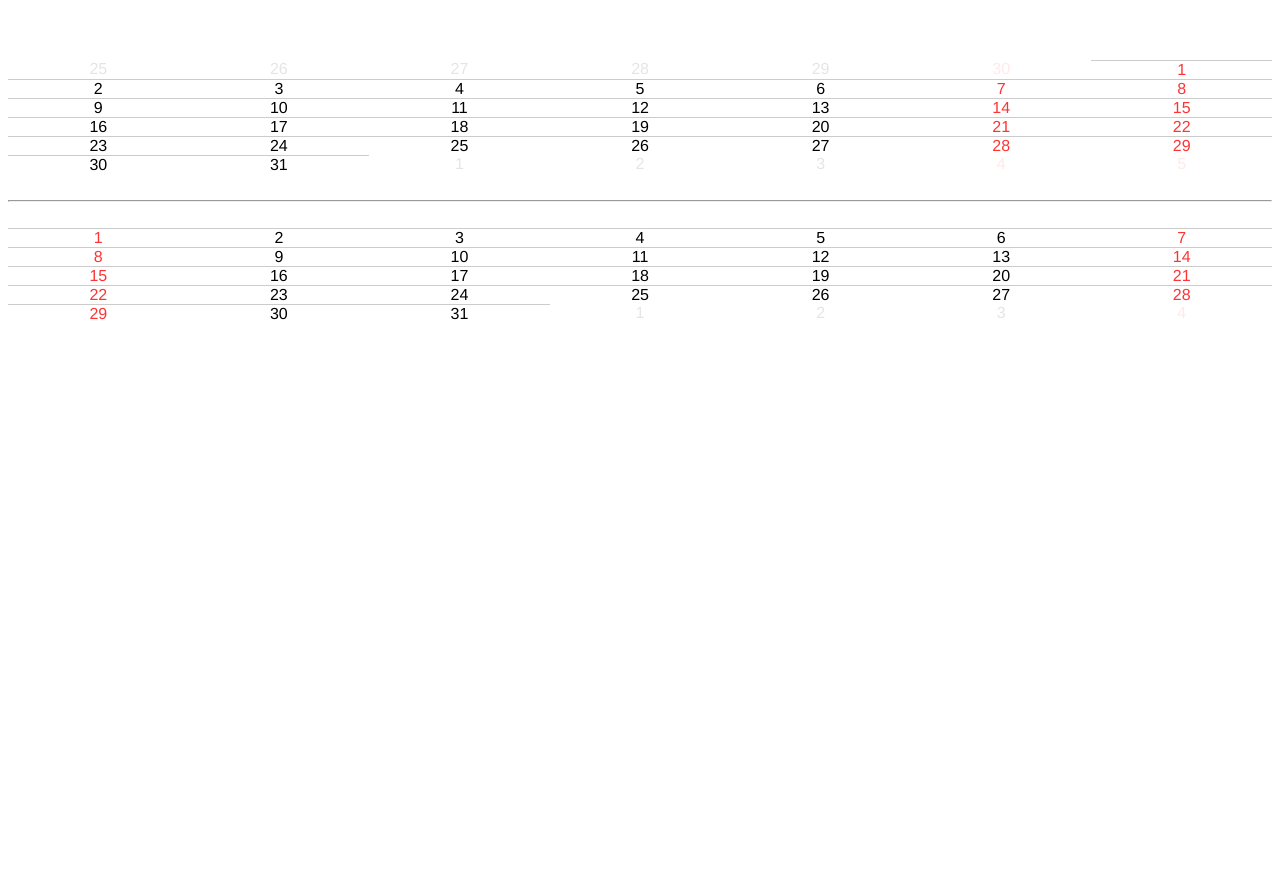
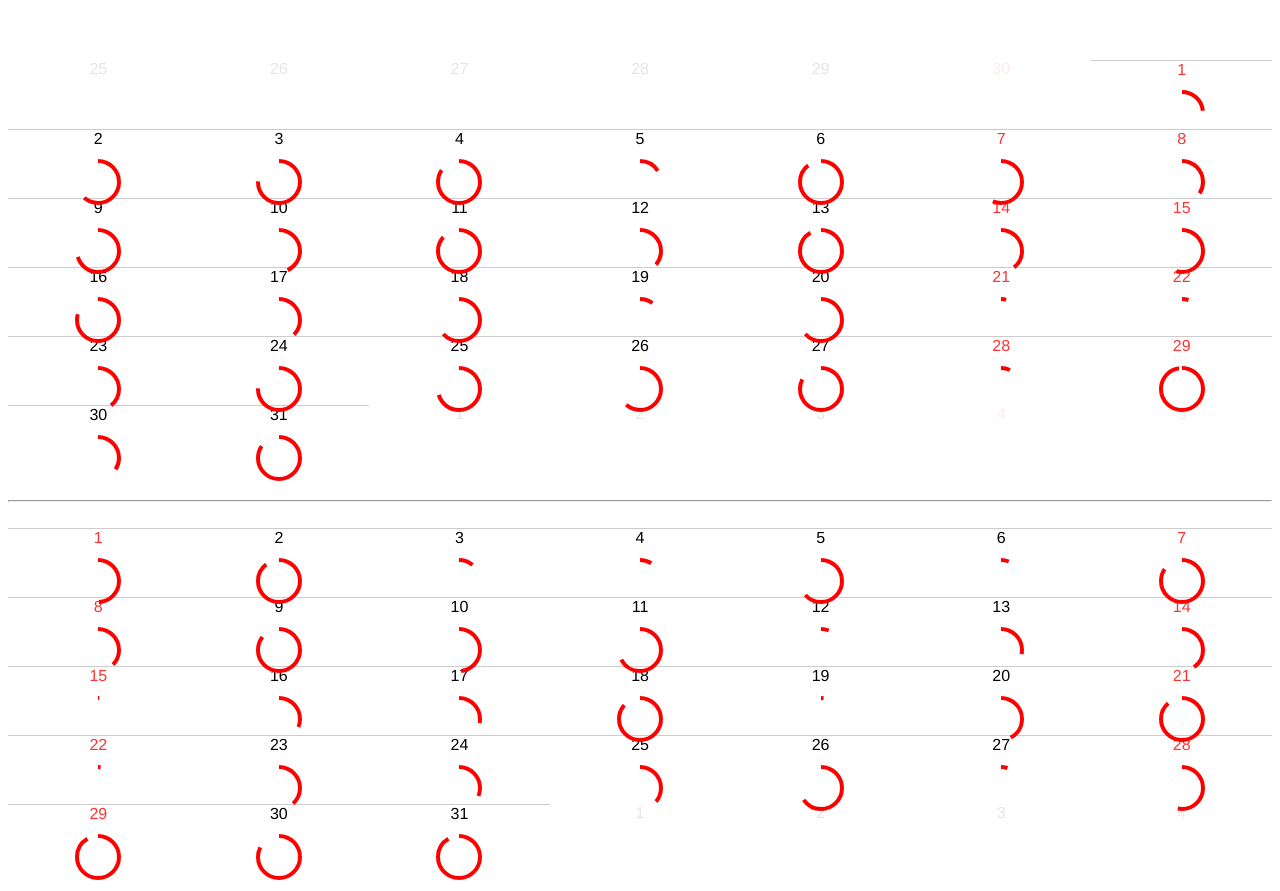
Before and after one commit to sanyakiedis/cell-calendar, a Vue app: page / in a window 1280 px wide. Before the commit the page ends 800 px from the top, so only its background shows below. Built offline with nearby package versions, Linux system fonts and the light colour scheme.

Commit message:
add svg tracker ring

```diff
--- a/src/components/CellCalendar.vue
+++ b/src/components/CellCalendar.vue
@@ -3,6 +3,7 @@
         <div class="week" v-for="week in cellArray">
             <div class="day" v-for="cell in week" :class="{'other-month': cell.month !== month}">
                 {{cell.day}}
+                <tracker v-if="cell.month === month" :value="Math.floor(Math.random() * 100)"></tracker>
             </div>
         </div>
     </div>
@@ -11,8 +12,9 @@
 <script lang="ts">
     import {Component, Prop, Vue} from 'vue-property-decorator';
     import * as TOOLS from '@/tools';
+    import Tracker from '@/components/Tracker.vue';
 
-    @Component
+    @Component({components: {Tracker}})
     export default class CellCalendar extends Vue {
         @Prop({default: () => new Date().getFullYear()})
         private year!: number;
@@ -39,6 +41,7 @@
                 color: #000;
                 border-top: 1px solid #ccc;
                 flex: 20px 1 0;
+                max-height: 100px;
                 user-select: none;
 
                 &.other-month {
--- /dev/null
+++ b/src/components/Tracker.vue
@@ -0,0 +1,60 @@
+<template>
+    <div class="tracker">
+        <svg :width="width"
+             :height="width">
+            <circle class="circle"
+                    :style="circleStyle"
+                    :stroke-width="stroke"
+                    fill="transparent"
+                    :r="radius"
+                    :cx="width / 2"
+                    :cy="width / 2"/>
+        </svg>
+    </div>
+</template>
+
+<script lang="ts">
+    import {Component, Prop, Vue} from 'vue-property-decorator';
+
+    @Component
+    export default class Tracker extends Vue {
+        @Prop({default: 0})
+        private value!: number;
+
+        @Prop({default: 50})
+        private width!: number;
+
+        @Prop({default: 4})
+        private stroke!: number;
+
+        private get circleStyle(): object {
+            const circumference: number = this.radius * 2 * Math.PI;
+            return {
+                'stroke-dashoffset': circumference - this.value / 100 * circumference,
+                'stroke-dasharray': circumference + ' ' + circumference,
+            };
+        }
+
+        private get radius(): number {
+            return this.width / 2 - this.stroke;
+        }
+
+    }
+</script>
+
+<style scoped lang="less">
+    .tracker {
+        display: flex;
+        align-items: center;
+        justify-content: center;
+        height: 100%;
+        position: relative;
+    }
+
+    .circle {
+        stroke: red;
+        transition: 0.35s stroke-dashoffset;
+        transform: rotate(-90deg);
+        transform-origin: 50% 50%;
+    }
+</style>
```
